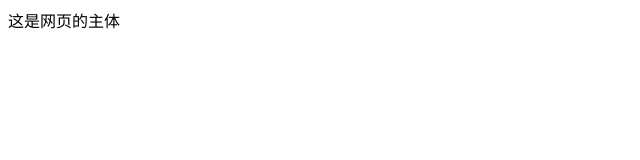
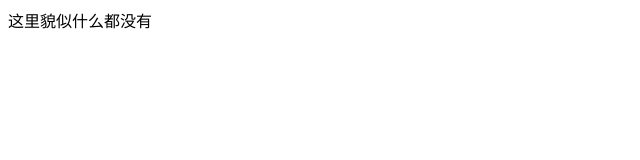
Before and after one commit to CAB-Dotcom/CAB-Dotcom.github.io, a plain HTML site: page index.html in a window 1280 px wide. Shown: the full height of the page, 0-640 px from the left. Drawn offline with Linux system fonts and the light colour scheme.

Commit message:
Update index.html with new title and body content

```diff
--- a/index.html
+++ b/index.html
@@ -1,9 +1,9 @@
 <!DOCTYPE html>
 <html>
 <head>
-    <title>这是网页的标题</title>
+    <title>一个稍微有点儿神秘的网页</title>
 </head>
 <body>
-    这是网页的主体
+    这里貌似什么都没有
 </body>
 </html>
```
